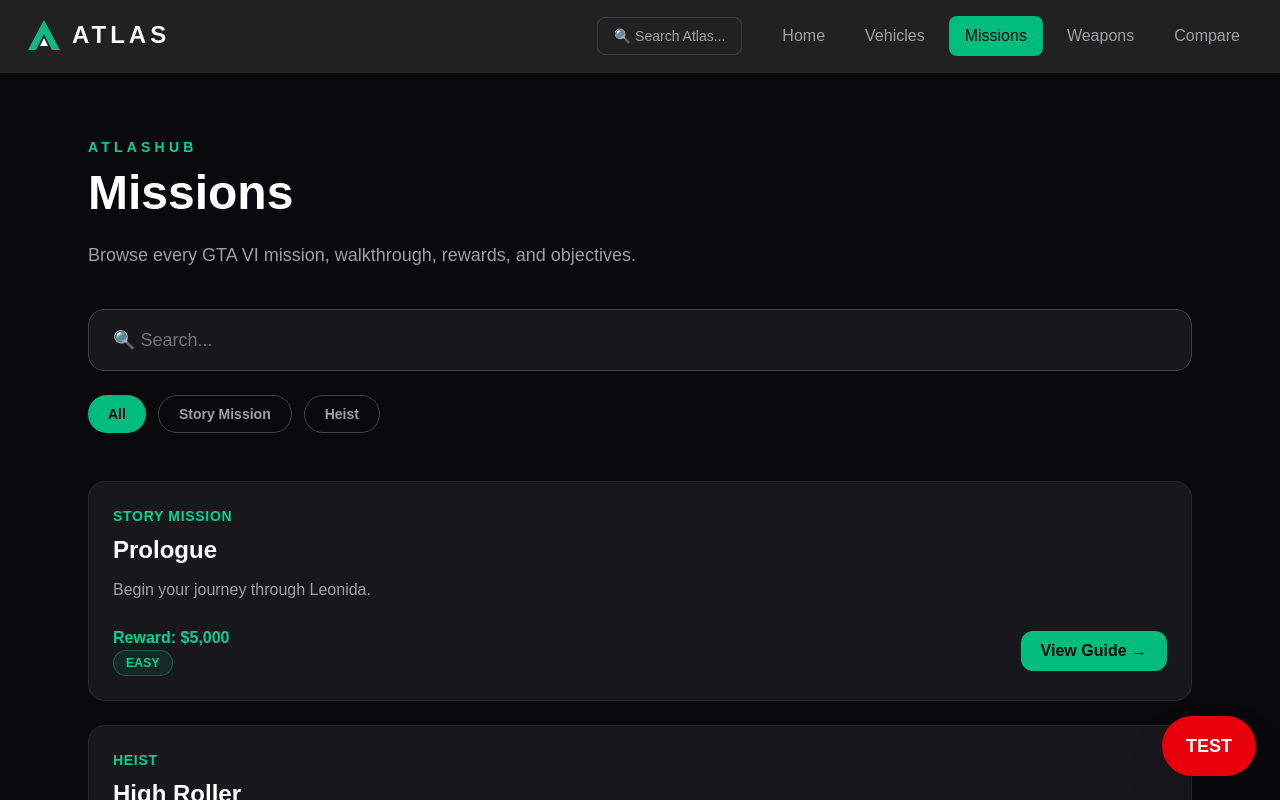
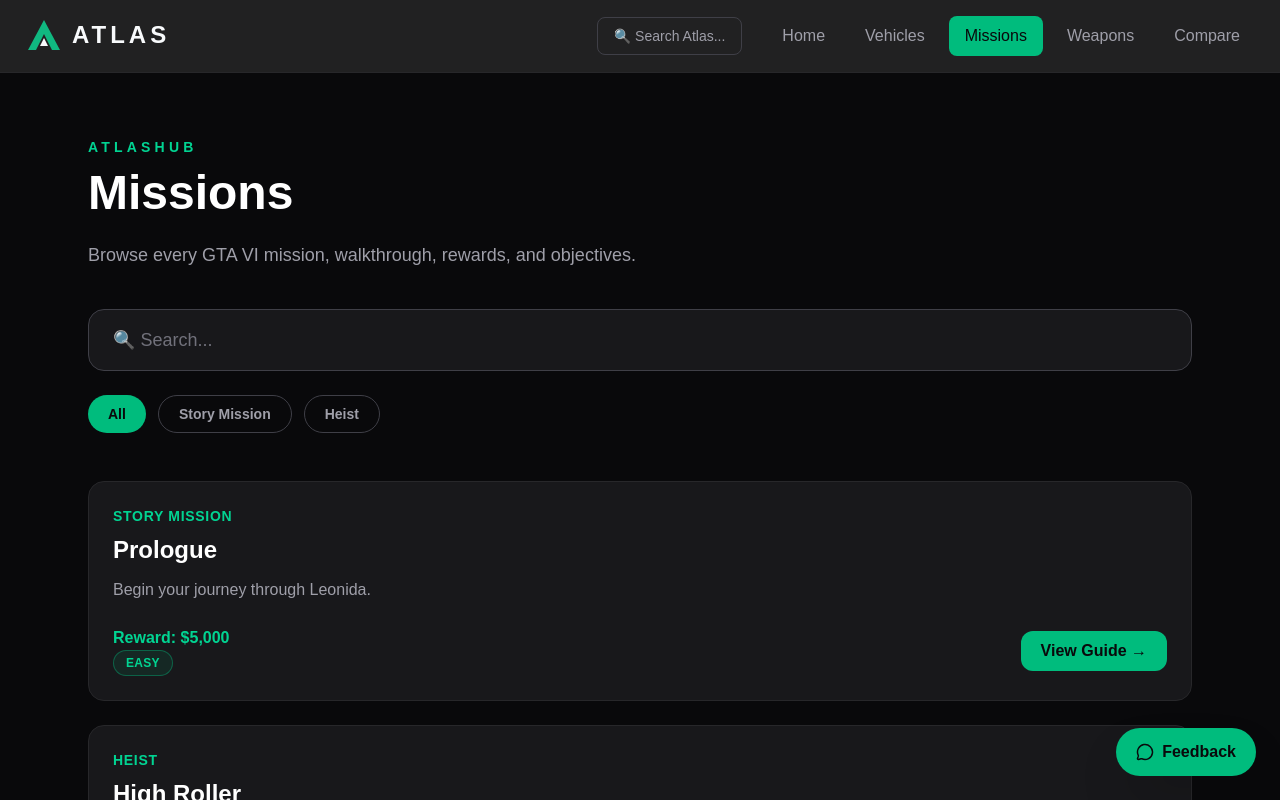
Before and after one commit to dowens0726-ui/atlashub, a Next.js app: page /missions in a window 1280 px wide. Shown: the top 800 px of the page. Built offline with nearby package versions, Linux system fonts and the light colour scheme.

Commit message:
Restore Atlas feedback button

```diff
--- a/app/components/feedback/FeedbackButton.tsx
+++ b/app/components/feedback/FeedbackButton.tsx
@@ -1,11 +1,34 @@
 "use client";
+
+import { MessageCircle } from "lucide-react";
 
 export default function FeedbackButton() {
   return (
     <button
-      className="fixed bottom-6 right-6 z-[9999] rounded-full bg-red-600 px-6 py-4 text-lg font-bold text-white shadow-2xl"
+      className="
+        fixed
+        bottom-6
+        right-6
+        z-[9999]
+        flex
+        items-center
+        gap-2
+        rounded-full
+        bg-emerald-500
+        px-5
+        py-3
+        font-semibold
+        text-zinc-950
+        shadow-2xl
+        transition-all
+        duration-200
+        hover:scale-105
+        hover:bg-emerald-400
+        active:scale-95
+      "
     >
-      TEST
+      <MessageCircle size={18} />
+      Feedback
     </button>
   );
 }
```
